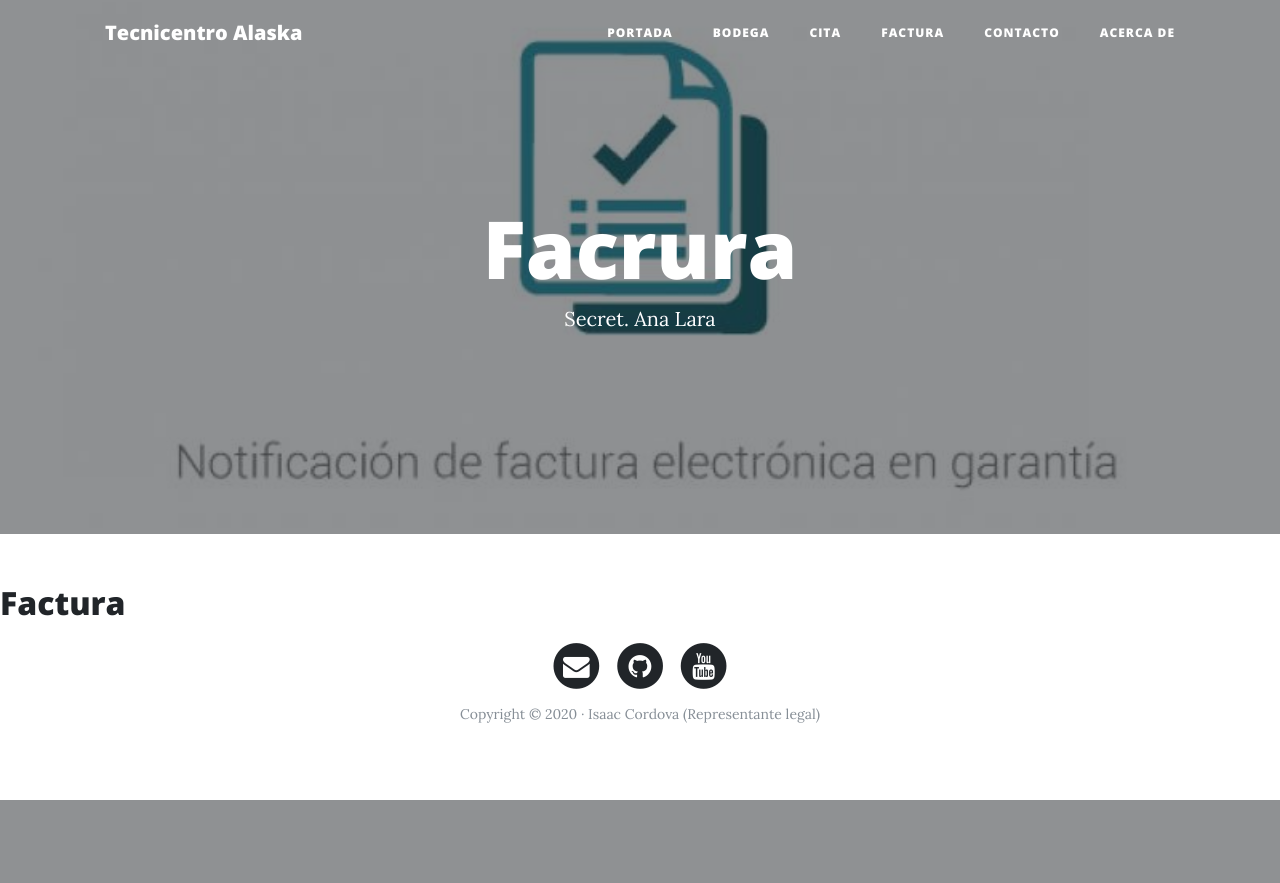
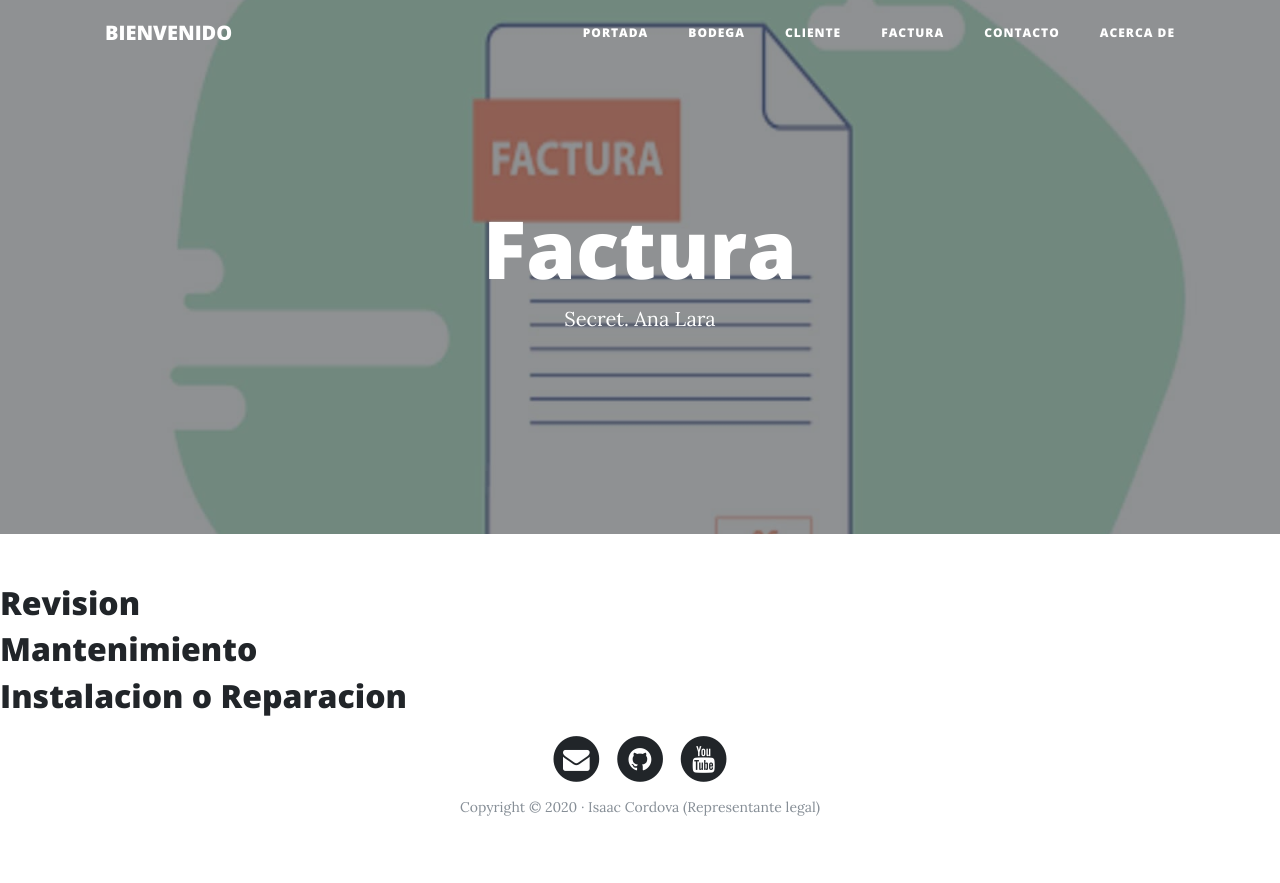
Before and after one commit to JosuePM12/PRO, a Django app: page /factura/ in a window 1280 px wide. Before the commit the page ends 800 px from the top, so only its background shows below. Run offline with Django 3.2, Linux system fonts and the light colour scheme; some libraries are stand-ins or nearby versions.

Commit message:
actualizacion1.1

```diff
--- a/PRO/urls.py
+++ b/PRO/urls.py
@@ -23,7 +23,7 @@ urlpatterns = [
     path('about-me/', views.about, name="about"),
     path('contact/', views.contact, name="contact"),
     path('bodega/', views.bodega, name="bodega"),
-    path('cita/', views.cita, name="cita"),
+    path('cliente/', views.cliente, name="cliente"),
     path('factura/', views.factura, name="factura"),
     path('admin/', admin.site.urls),
 ]
--- a/core/templates/base.html
+++ b/core/templates/base.html
@@ -25,7 +25,7 @@
 <!-- Navegación -->
 <nav class="navbar navbar-expand-lg navbar-light fixed-top" id="mainNav">
     <div class="container">
-        <a class="navbar-brand" href="{% url "home" %}">Tecnicentro Alaska</a>
+        <a class="navbar-brand" href="{% url "home" %}">BIENVENIDO</a>
         <button class="navbar-toggler navbar-toggler-right" type="button" data-toggle="collapse"
                 data-target="#navbarResponsive" aria-controls="navbarResponsive" aria-expanded="false"
                 aria-label="Toggle navigation">
@@ -40,7 +40,7 @@
                 <li class="nav-item">
                     <a class="nav-link" href="{% url "bodega" %}">Bodega</a>
                 <li class="nav-item">
-                    <a class="nav-link" href="{% url "cita" %}">Cita</a>
+                    <a class="nav-link" href="{% url "cliente" %}">Cliente</a>
                 </li>
                 <li class="nav-item">
                     <a class="nav-link" href="{% url "factura" %}">Factura</a>
--- a/core/templates/bodega.html
+++ b/core/templates/bodega.html
@@ -5,10 +5,10 @@
 {% block background %}{% load static %}{% static 'img/bodega-bg.jpg' %}{% endblock %}
 
 
-{% block headers %}  <h1>Julio </h1>
-    <span class="subheading">Asesor de Bodega</span> {% endblock %}
+{% block headers %}  <h1> BODEGA </h1>
+    <span class="subheading">Ases. Tulio Bohorquez</span> {% endblock %}
 
 
 {% block content %}
-    <h2> Bodega </h2>
+    <h2> Verificacion De Material </h2>
 {% endblock %}
--- a/core/templates/cita.html
+++ b/core/templates/cliente.html
@@ -1,12 +1,12 @@
 {% extends "base.html" %}
 {% block title %} Cita {% endblock title %}
 
-{% block background %}{% load static %}{% static 'img/agenda-bg.png' %}{% endblock %}
+{% block background %}{% load static %}{% static 'img/Registrocliente-bg.jpg' %}{% endblock %}
 
-{% block headers %}  <h1>Agendar Citas</h1>
+{% block headers %}  <h1> Cliente </h1>
     <span class="subheading"> Secret. Ana Lara </span> {% endblock %}
 
 
 {% block content %}
-    <h2> Cita </h2>
+    <h2> Registro del Cliente </h2>
 {% endblock %}
--- a/core/templates/factura.html
+++ b/core/templates/factura.html
@@ -1,12 +1,14 @@
 {% extends "base.html" %}
 {% block title %} Factura {% endblock title %}
 
-{% block background %}{% load static %}{% static 'img/factura-bg.jpeg' %}{% endblock %}
+{% block background %}{% load static %}{% static 'img/factura-bg.jpg' %}{% endblock %}
 
-{% block headers %}  <h1>Facrura</h1>
+{% block headers %}  <h1>Factura</h1>
     <span class="arial"> Secret. Ana Lara </span> {% endblock %}
 
 
 {% block content %}
-    <h2> Factura </h2>
+    <h2> Revision </h2>
+    <h2> Mantenimiento </h2>
+    <h2> Instalacion o Reparacion </h2>
 {% endblock %}
--- a/core/templates/home.html
+++ b/core/templates/home.html
@@ -1,9 +1,9 @@
 {% extends "base.html" %}
 {% block title %} Inicio  {% endblock title %}
 
-{% block background %}{% load static %}{% static 'img/home-bg.png' %}{% endblock %}
+{% block background %}{% load static %}{% static 'img/LOGO-DEFINITIVO-ALASKA.jpg' %}{% endblock %}
 
-{% block headers %}  <h1>BIENVENIDO</h1> {% endblock %}
+{% block headers %}  <h1></h1> {% endblock %}
 
 {% block content %}
     <h2> BIENVENIDOS </h2>
--- a/core/views.py
+++ b/core/views.py
@@ -15,7 +15,7 @@ def contact(request, plantilla="contact.html"):
 def bodega(request, plantilla="bodega.html"):
     return render(request, plantilla)
 
-def cita(request, plantilla="cita.html"):
+def cliente(request, plantilla="cliente.html"):
     return render(request, plantilla)
 
 def factura(request, plantilla="factura.html"):
```
Also changed, not shown: core/static/img/LOGO-DEFINITIVO-ALASKA.jpg (added), core/static/img/Registrocliente-bg.jpg (added), core/static/img/about-bg.jpg (deleted), core/static/img/agenda-bg.png (deleted), core/static/img/avatar.jpg (deleted), core/static/img/bodega-bg.jpg, core/static/img/contact-bg.jpg (deleted), core/static/img/factura-bg.jpeg (deleted), core/static/img/factura-bg.jpg (added), core/static/img/home-bg.png (deleted), core/static/img/inazuma-bg.jpg (deleted), core/static/img/portfolio-bg.jpg (deleted).
